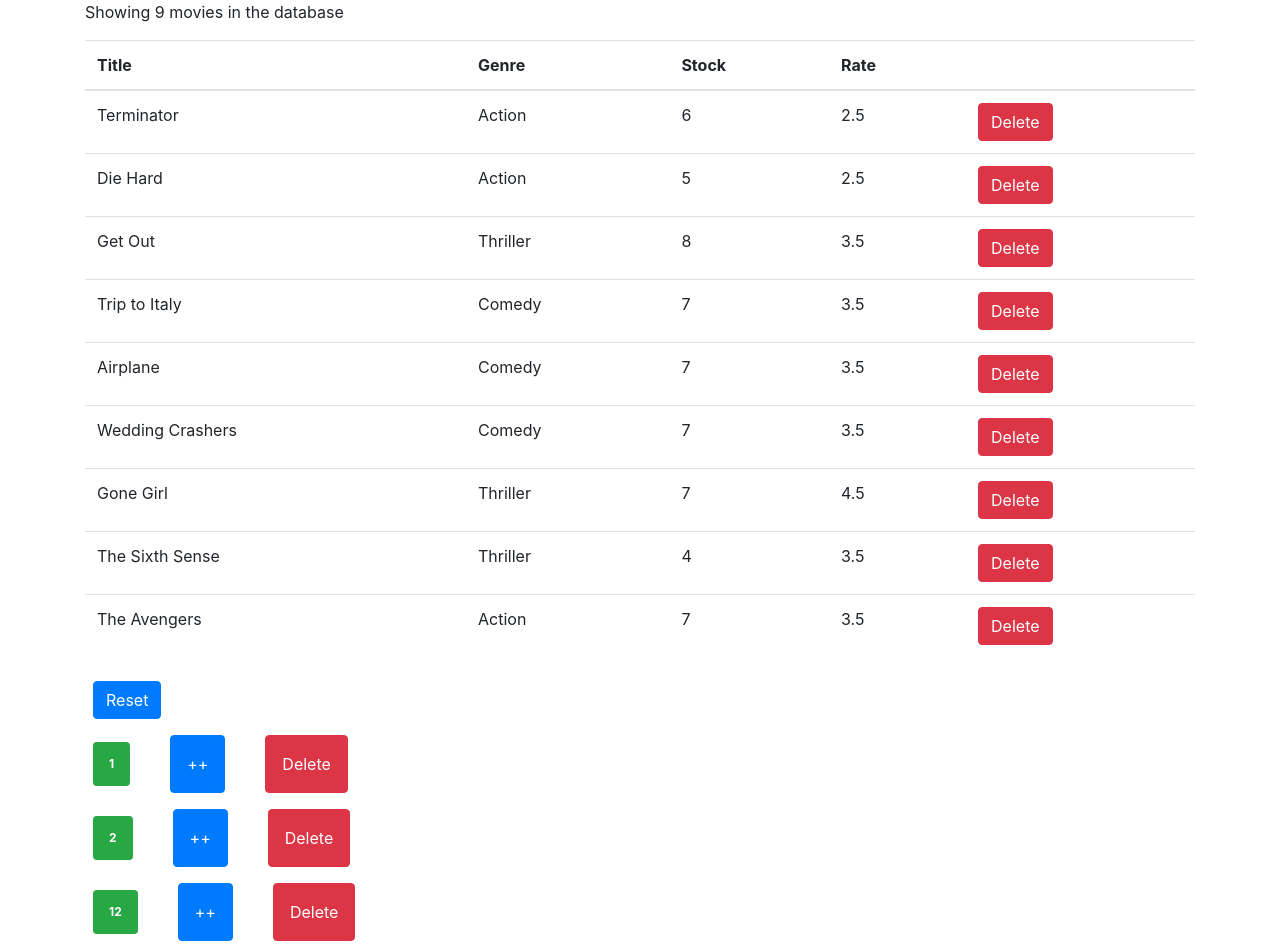
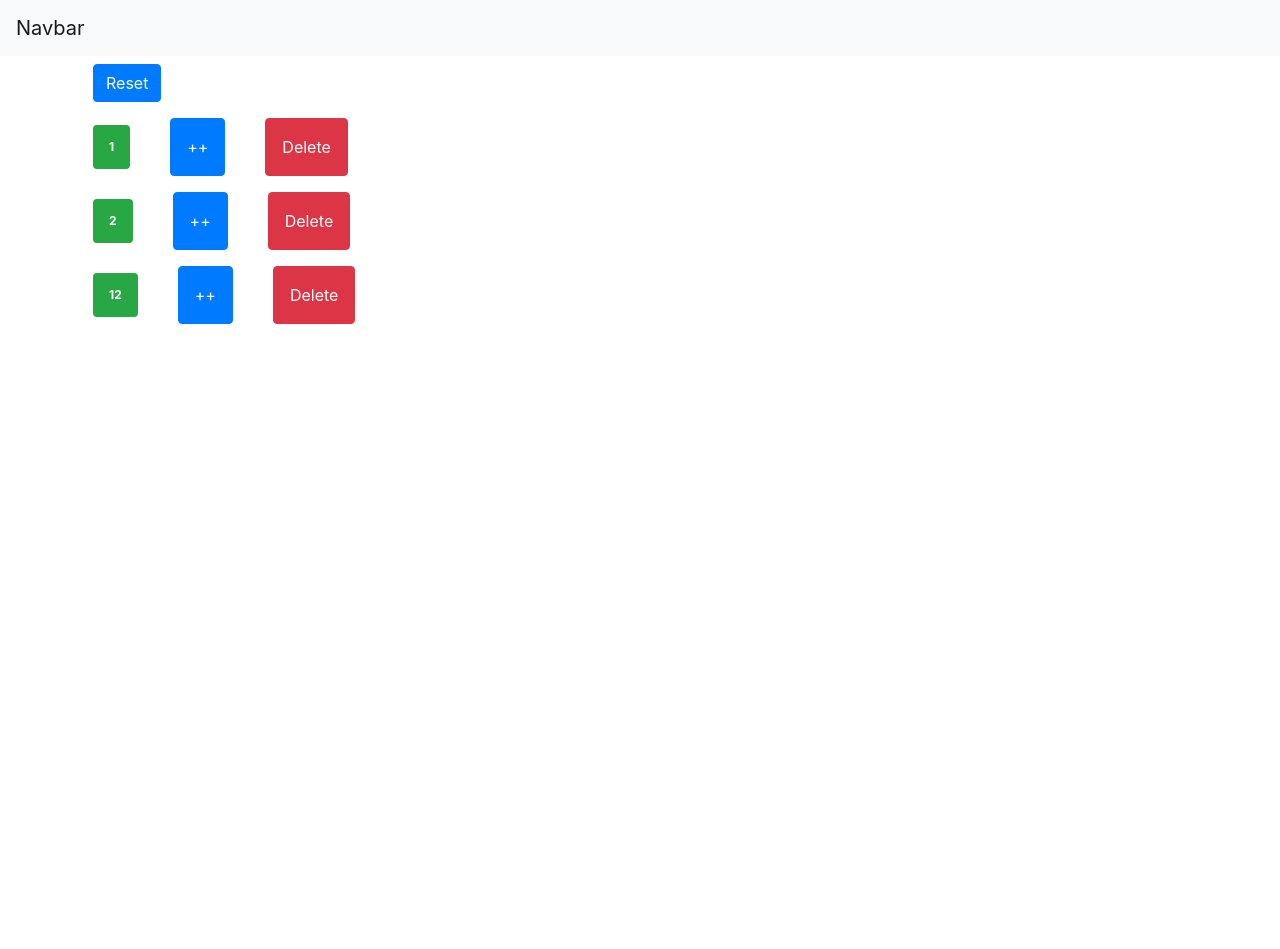
Before and after one commit to Jonas-Wessner/learn-react-vidly, a React (Create React App) app: page / in a window 1280 px wide. After the commit the page ends 800 px from the top, so only its background shows below. Built offline with nearby package versions, Linux system fonts and the light colour scheme.

Commit message:
feat: add simple navBar

```diff
--- a/src/App.js
+++ b/src/App.js
@@ -1,13 +1,16 @@
+import React, { Component } from "react";
 import "./App.css";
-import MovieTable from "./modules/movieTable";
 import Counters from "./modules/counters";
+import NavBar from "./modules/navBar";
 
 function App() {
   return (
-    <main className="container">
-      <MovieTable />
-      <Counters />
-    </main>
+    <React.Fragment>
+      <NavBar />
+      <main className="container">
+        <Counters />
+      </main>
+    </React.Fragment>
   );
 }
 
--- a/src/modules/counter.jsx
+++ b/src/modules/counter.jsx
@@ -23,7 +23,7 @@
 
   getBadgeClasses() {
     let classes = "badge m-2 badge-";
-    return (classes += this.props.counter.value === 0 ? "danger" : "success");
+    return (classes += this.props.counter.value === 0 ? "warning" : "success");
   }
 
   formatCount() {
--- /dev/null
+++ b/src/modules/navBar.jsx
@@ -0,0 +1,16 @@
+import React, { Component } from "react";
+
+class NavBar extends Component {
+  state = {};
+  render() {
+    return (
+      <nav className="navbar navbar-light bg-light">
+        <a className="navbar-brand" href="#">
+          Navbar
+        </a>
+      </nav>
+    );
+  }
+}
+
+export default NavBar;
```
